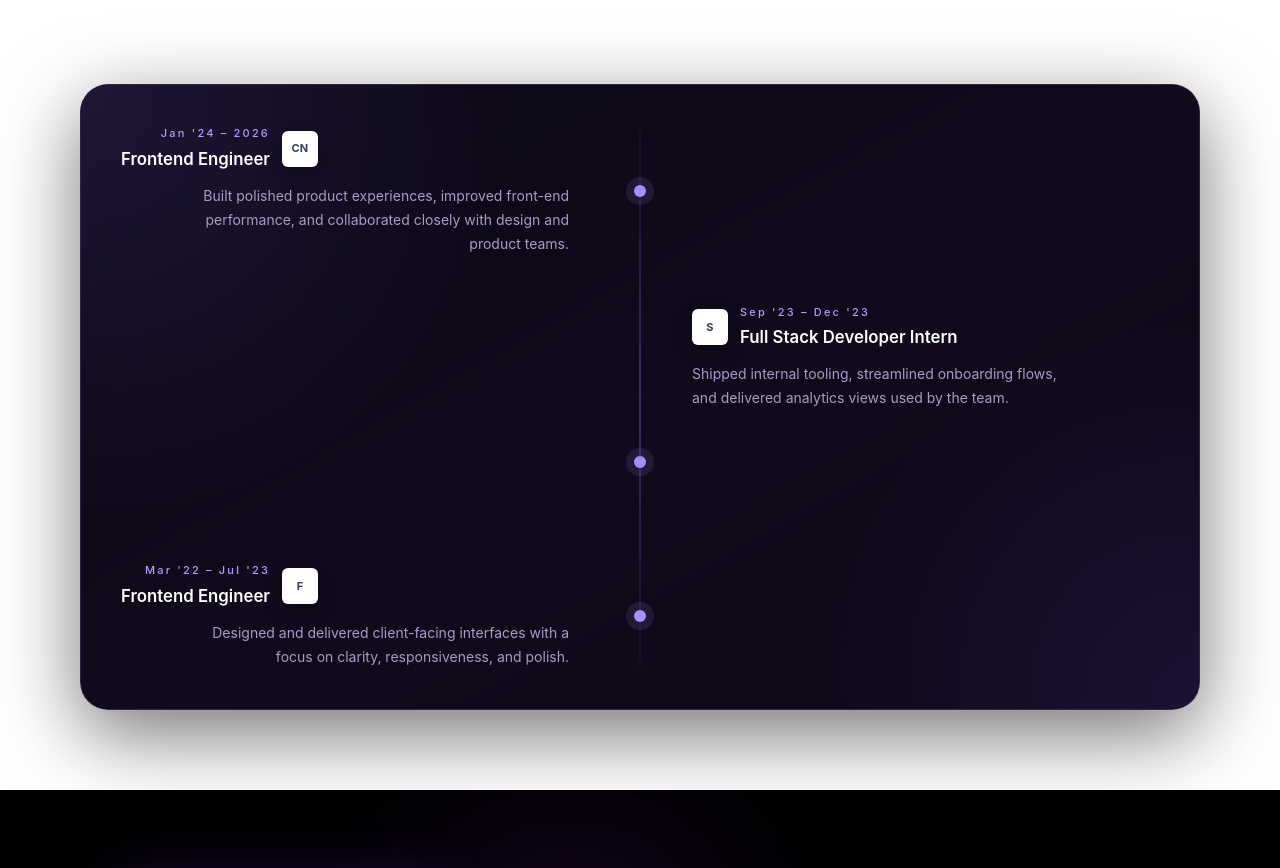
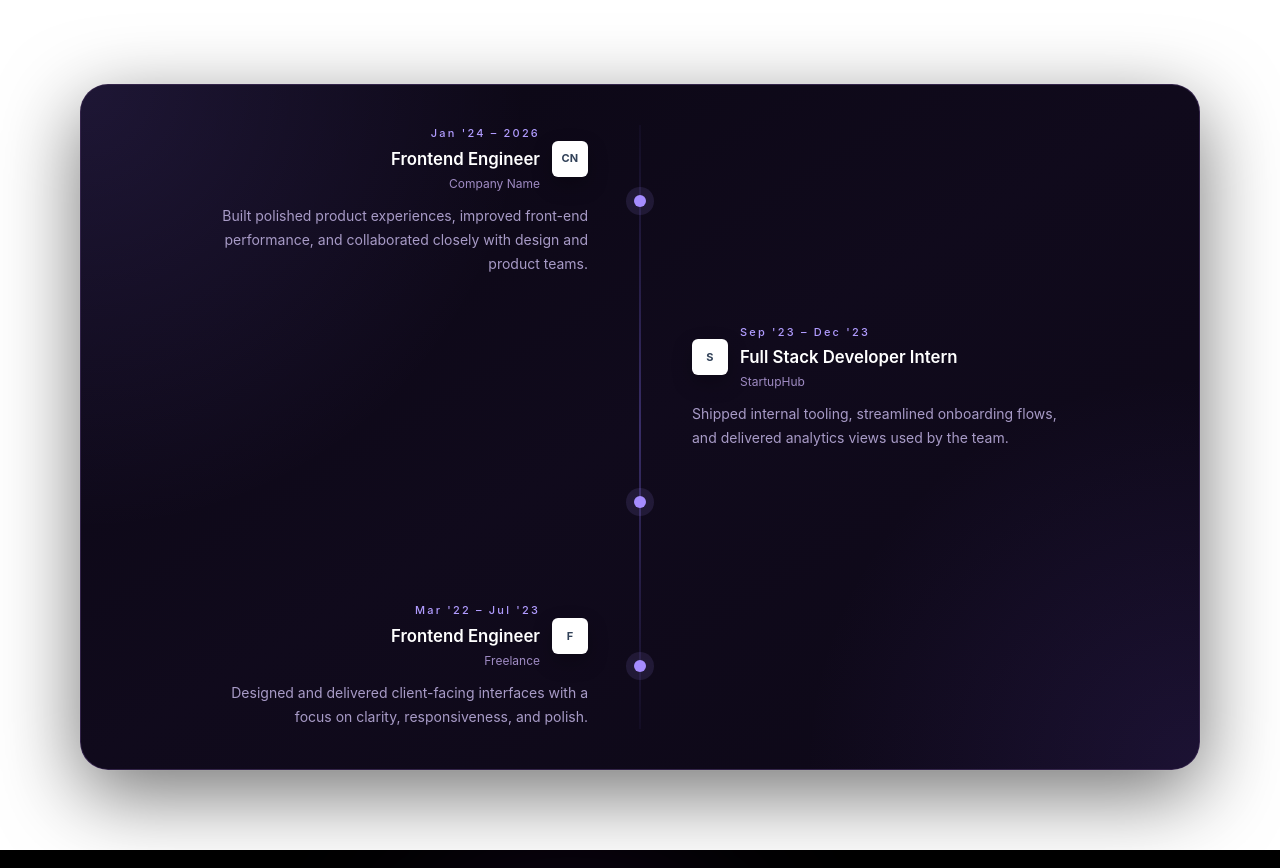
Before and after one commit to Winney360/Winfred-Nkatha-Portfolio, a React (Vite) app in the folder client/: page / in a window 1280 px wide. Shown: the part 3660-4528 px from the top of the page. Built offline with nearby package versions, Linux system fonts and the light colour scheme.

Commit message:
refactor(Experience): enhance layout and styling for improved clarity and responsiveness

```diff
--- a/client/src/sections/Experience.jsx
+++ b/client/src/sections/Experience.jsx
@@ -70,9 +70,9 @@ const Experience = () => {
                   transition={{ delay: idx * 0.08, duration: 0.65, ease: "easeOut" }}
                   className="relative grid items-center gap-4 md:grid-cols-[minmax(0,1fr)_56px_minmax(0,1fr)] md:gap-6"
                 >
-                  <div className={`order-2 md:order-none ${isLeft ? "md:col-start-1 md:text-right" : "md:col-start-3"}`}>
-                    <div className="mx-auto max-w-md md:mx-0">
-                      <div className={`mb-3 flex items-center gap-3 ${isLeft ? "justify-end md:flex-row-reverse" : "justify-start"}`}>
+                  <div className={`order-2 md:order-none ${isLeft ? "md:col-start-1 md:justify-self-end md:text-right" : "md:col-start-3 md:justify-self-start"}`}>
+                    <div className="mx-auto max-w-md">
+                      <div className={`mb-3 flex items-center gap-3 ${isLeft ? "justify-start md:flex-row-reverse" : "justify-start"}`}>
                         <div className="flex h-9 w-9 shrink-0 items-center justify-center rounded-md border border-white/10 bg-white shadow-[0_8px_20px_rgba(0,0,0,0.25)]">
                           {exp.logo ? (
                             <img src={exp.logo} alt={exp.company} className="h-full w-full rounded-md object-contain p-1.5" />
@@ -85,6 +85,7 @@ const Experience = () => {
                         <div className={`${isLeft ? "text-right" : "text-left"}`}>
                           <div className="text-[11px] font-medium tracking-[0.2em] text-[#b19cff]">{exp.date}</div>
                           <h3 className="mt-1 text-lg font-semibold text-white md:text-[1.05rem]">{exp.role}</h3>
+                          <div className="mt-1 text-xs text-[#9f8bc3]">{exp.company}</div>
                         </div>
                       </div>
                       <p className={`max-w-sm text-sm leading-6 text-[#a89bc7] ${isLeft ? "ml-auto text-right" : "text-left"}`}>
```
